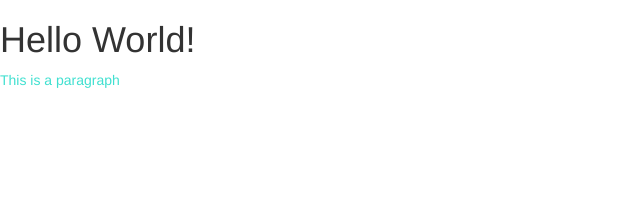
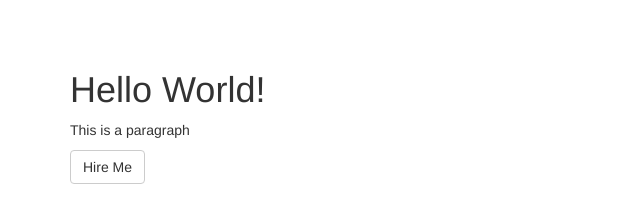
Before and after one commit to saifalfalah/saifalfalah.github.io--deprecated, a website: page index.html in a window 1280 px wide. Shown: the whole page, without its empty margins (0-640 px from the left). Drawn offline with nearby package versions, Linux system fonts and the light colour scheme.

Commit message:
Added all prospective pages. Added some code for testing

```diff
--- a/assets/css/main.css
+++ b/assets/css/main.css
@@ -1,7 +1,3 @@
-h1 #bootstrap-override {
-    color: rebeccapurple;
+body {
+    padding-top: 50px;
 }
-
-p {
-    color: turquoise;
-}
--- a/index.html
+++ b/index.html
@@ -23,15 +23,18 @@
 
 <body>
 
-    <h1 id="bootstrap-override">Hello World!</h1>
-    <p>This is a paragraph</p>
+    <div class="container">
+        <h1 id="bootstrap-override">Hello World!</h1>
+        <p>This is a paragraph</p>
+        <a class="btn btn-default" href="./hire-me.html">Hire Me</a>
+    </div>
 
     <script src="./assets/js/app.js"></script>
     <!-- jQuery (necessary for Bootstrap's JavaScript plugins) -->
     <script src="https://ajax.googleapis.com/ajax/libs/jquery/1.12.4/jquery.min.js"></script>
     <!-- Include all compiled plugins (below), or include individual files as needed -->
     <script src="https://maxcdn.bootstrapcdn.com/bootstrap/3.3.7/js/bootstrap.min.js" integrity="sha384-Tc5IQib027qvyjSMfHjOMaLkfuWVxZxUPnCJA7l2mCWNIpG9mGCD8wGNIcPD7Txa"
-    crossorigin="anonymous"></script>
+        crossorigin="anonymous"></script>
 </body>
 
 
```
Also changed, not shown: hire-me.html (added, +3 -0 lines), about.html (added), projects.html (added).
